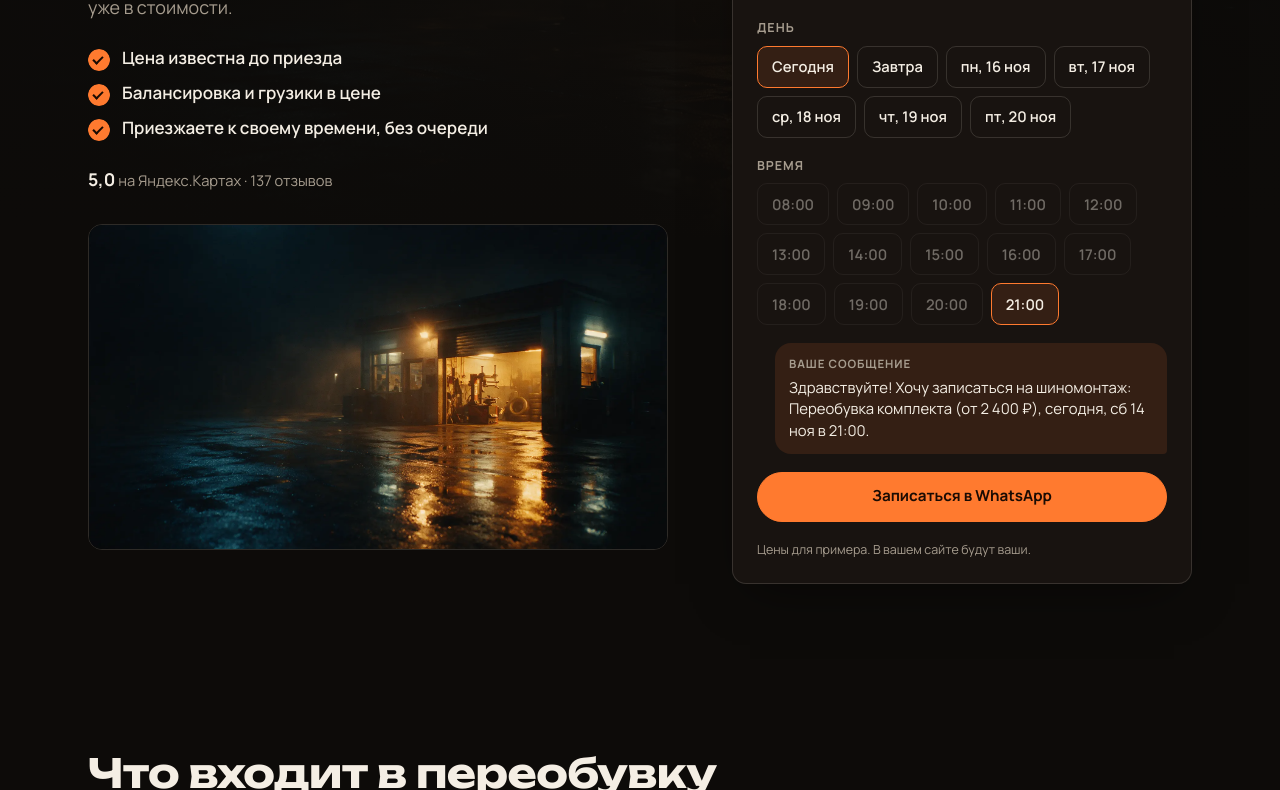
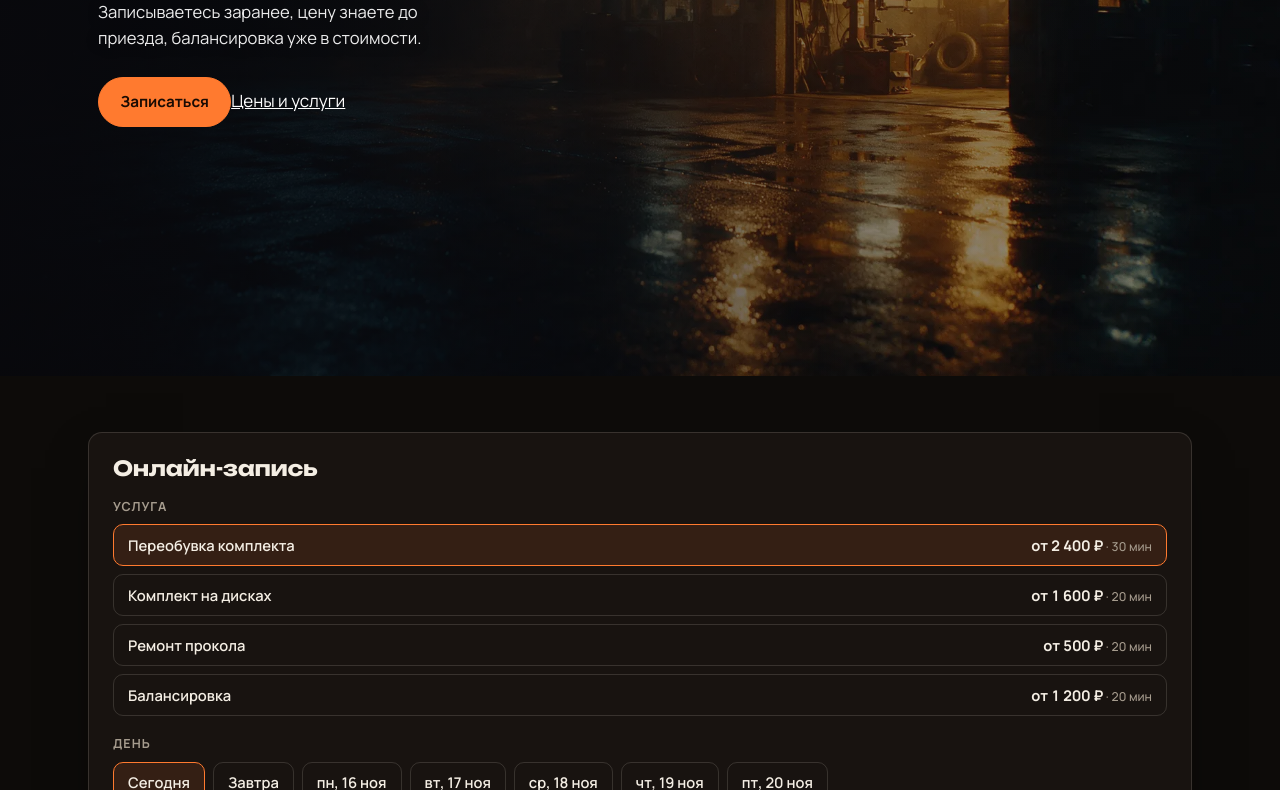
Before and after one commit to ethan2520ca-del/demo-boss-koles, a plain HTML site: page index.html in a window 1280 px wide. Shown: the part 420-1210 px from the top of the page. Drawn offline with Linux system fonts and the light colour scheme.

Commit message:
первый экран по правилу: фото во весь экран + заголовок + подзаголовок + кнопки

```diff
--- a/index.html
+++ b/index.html
@@ -2,7 +2,6 @@
 <html lang="ru">
 <head>
 <meta charset="utf-8">
-<meta name="robots" content="noindex, nofollow" data-publish>
 <meta name="viewport" content="width=device-width, initial-scale=1, viewport-fit=cover">
 <title>Босс Колес · Шиномонтаж</title>
 <meta name="description" content="Записываетесь заранее, цену знаете до приезда, балансировка уже в стоимости.">
@@ -19,6 +18,39 @@
 :root { --c-canvas: #0d0b09; --c-surface: #181310; --c-ink: #f4eee4; --c-ink-soft: #a69c8e; --c-accent: #ff7a2f; --c-accent-ink: #1a0b03; --c-accent-deep: #ff7a2f; --f-display: "Unbounded", "Arial Black", system-ui, sans-serif; --f-text: "Manrope", "Segoe UI", system-ui, sans-serif; --h1k: 0.8; }
 </style>
 <link rel="stylesheet" href="style-prod.css">
+<style id="hero-fix">
+/* hero-fix: первый экран = фото + заголовок + подзаголовок + кнопки */
+body{overflow-x:clip}
+.s-hero{position:relative!important;display:flex!important;align-items:center!important;
+  grid-template-columns:none!important;width:100vw!important;margin-left:calc(50% - 50vw)!important;
+  margin-right:calc(50% - 50vw)!important;min-height:calc(100svh - 68px)!important;
+  padding:clamp(20px,4vh,44px) 0!important;gap:0!important;border-radius:0!important;
+  background:#16161b var(--hero-bg) 50% 50%/cover no-repeat!important;color:#fff!important;overflow:hidden}
+.s-hero::before{content:"";position:absolute;inset:0;z-index:0;pointer-events:none;
+  background:linear-gradient(90deg,rgba(8,8,12,.88) 0%,rgba(8,8,12,.62) 36%,rgba(8,8,12,.22) 66%,rgba(8,8,12,.05) 100%),
+    linear-gradient(rgba(8,8,12,.34),rgba(8,8,12,.34))}
+.s-hero__text{position:relative;z-index:1;max-width:none;margin:0;
+  padding-left:max(var(--gut),calc((100vw - 1180px)/2 + var(--gut)));padding-right:var(--gut)}
+.s-hero__text>*:first-child{margin-top:0}
+.s-hero h1{color:#fff!important;font-size:calc(clamp(1.95rem,4vw,3.35rem) * var(--h1k,1))!important;
+  line-height:1.08!important;max-width:24ch;hyphens:none!important;text-wrap:pretty;
+  text-shadow:0 1px 18px rgba(0,0,0,.35)}
+.s-hero .s-lead{color:rgba(255,255,255,.92)!important;margin-top:18px;max-width:34ch;font-size:1.04rem;
+  text-shadow:0 1px 14px rgba(0,0,0,.4)}
+.s-hero .s-actions{margin-top:26px}
+.s-hero .s-link{color:#fff!important;border-bottom-color:rgba(255,255,255,.55)!important}
+.s-hero .s-eyebrow,.s-hero__img,.s-hero__photo,.s-hero__widget,.s-hero .s-ticks,.s-hero .s-rating{display:none!important}
+.s-section--widget{padding-top:clamp(32px,5vw,56px)}
+@media (max-width:820px){
+  .s-hero{min-height:calc(100svh - 64px)!important}
+  .s-hero__text{max-width:100%;padding:0 20px}
+  .s-hero h1{max-width:16ch;font-size:calc(clamp(1.7rem,7vw,2.4rem) * var(--h1k,1))!important}
+  .s-hero .s-actions{gap:14px 18px;flex-wrap:wrap;margin-top:22px}
+  .s-hero .s-btn{padding:0 1.15em;font-size:.92rem}
+  .s-hero .s-link{font-size:.95rem}
+  .s-hero::before{background:linear-gradient(180deg,rgba(8,8,12,.55) 0%,rgba(8,8,12,.62) 45%,rgba(8,8,12,.82) 100%)}
+}
+</style>
 </head>
 <body class="s-prod" id="top" data-wa="" data-tg="" data-max="">
 <header class="s-bar" data-s-bar>
@@ -29,16 +61,16 @@
   </div>
 </header>
 <main>
-  <section class="s-hero">
+  <section class="s-hero" style="--hero-bg:url('assets/hero.webp')">
     <div class="s-hero__text">
-      <p class="s-eyebrow">Шиномонтаж · Саратов</p>
       <h1>Шиномонтаж в Саратове по записи – переобуем за 30 минут</h1>
       <p class="s-lead">Записываетесь заранее, цену знаете до приезда, балансировка уже в стоимости.</p>
-      <ul class="s-ticks"><li>Цена известна до приезда</li><li>Балансировка и грузики в цене</li><li>Приезжаете к своему времени, без очереди</li></ul>
-      <p class="s-rating"><b>5,0</b> на Яндекс.Картах · 137 отзывов</p>
-      <figure class="s-hero__photo"><img class="" src="assets/hero.webp" alt="Бокс шиномонтажа вечером" loading="lazy" decoding="async"></figure>
+      <div class="s-actions"><a class="s-btn" href="#widget">Записаться</a><a class="s-link" href="#prices">Цены и услуги</a></div>
     </div>
-    <div class="s-hero__widget" id="widget"><form class="s-widget" data-s-booking data-days="7" data-closed="" data-slots="08:00,09:00,10:00,11:00,12:00,13:00,14:00,15:00,16:00,17:00,18:00,19:00,20:00,21:00" data-message="Здравствуйте! Хочу записаться на шиномонтаж: {услуга}, {день} в {время}." onsubmit="return false">
+  </section>
+
+  <section class="s-section s-section--widget" id="widget">
+<form class="s-widget" data-s-booking data-days="7" data-closed="" data-slots="08:00,09:00,10:00,11:00,12:00,13:00,14:00,15:00,16:00,17:00,18:00,19:00,20:00,21:00" data-message="Здравствуйте! Хочу записаться на шиномонтаж: {услуга}, {день} в {время}." onsubmit="return false">
       <h2 class="s-widget__title">Онлайн-запись</h2>
       <fieldset><legend>Услуга</legend>
         <div class="s-chips s-chips--col"><label class="s-chip s-chip--row"><input type="radio" name="svc" value="0" data-name="Переобувка комплекта" data-price="2400" data-from="1" data-min="30" checked><span>Переобувка комплекта</span><b>от 2 400 ₽<small> · 30 мин</small></b></label><label class="s-chip s-chip--row"><input type="radio" name="svc" value="1" data-name="Комплект на дисках" data-price="1600" data-from="1" data-min="20"><span>Комплект на дисках</span><b>от 1 600 ₽<small> · 20 мин</small></b></label><label class="s-chip s-chip--row"><input type="radio" name="svc" value="2" data-name="Ремонт прокола" data-price="500" data-from="1" data-min="20"><span>Ремонт прокола</span><b>от 500 ₽<small> · 20 мин</small></b></label><label class="s-chip s-chip--row"><input type="radio" name="svc" value="3" data-name="Балансировка" data-price="1200" data-from="1" data-min="20"><span>Балансировка</span><b>от 1 200 ₽<small> · 20 мин</small></b></label></div>
@@ -52,9 +84,9 @@
       </div>
       <p class="s-send__note" data-s-copied hidden>Текст скопирован – вставьте его в чат.</p>
       <p class="s-demo">Цены для примера. В вашем сайте будут ваши.</p>
-    </form></div>
-    <figure class="s-hero__bg" aria-hidden="true"><img class="" src="assets/hero.webp" alt="Бокс шиномонтажа вечером" decoding="async" fetchpriority="high"></figure>
+    </form>
   </section>
+
 
   <section class="s-section s-reveal">
     <header class="s-section__head"><h2>Что входит в переобувку</h2></header>
```
